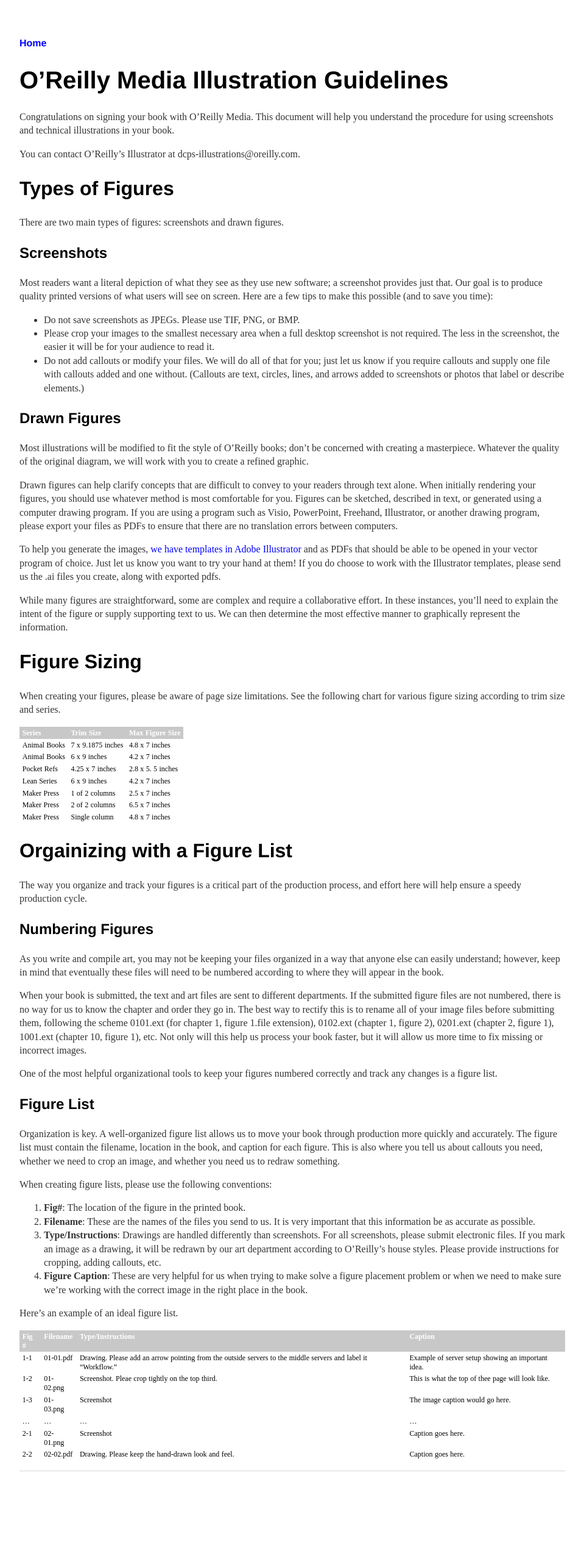
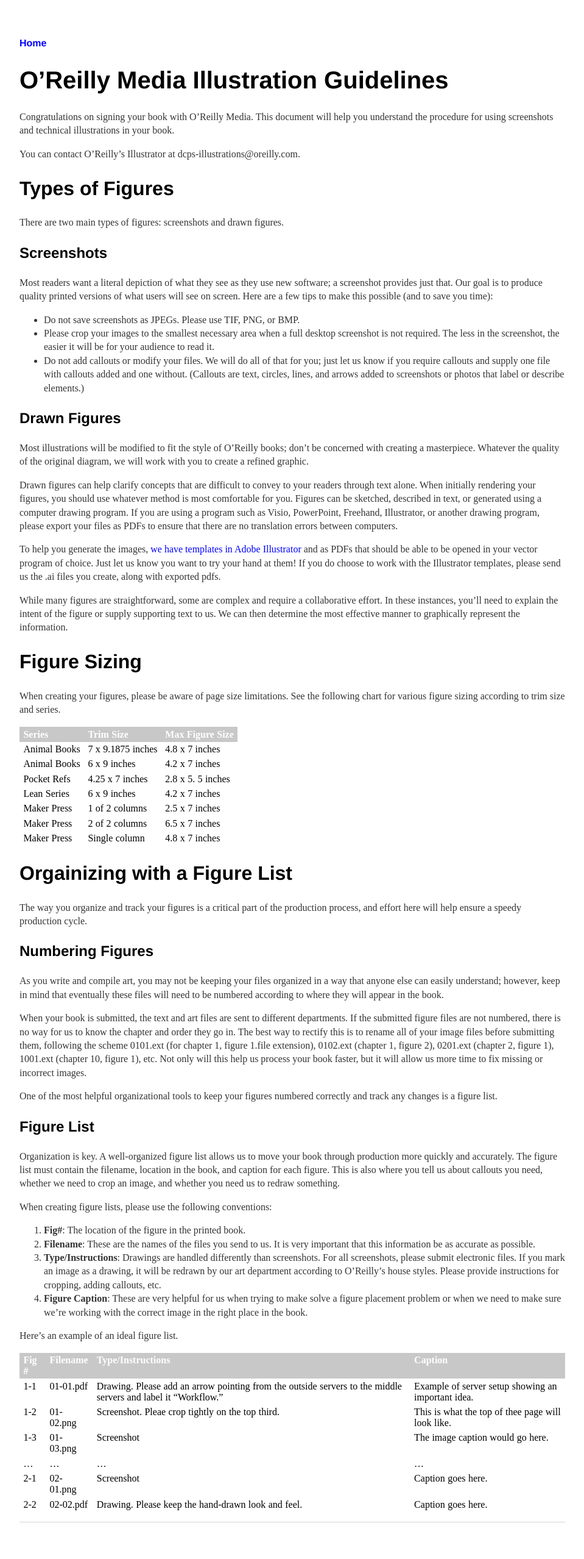
Before and after one commit to oreillymedia/production-resources, a Jekyll site: the page built from illustrations/index.md, in a window 1280 px wide. Shown: the whole page at 61% size, without its empty margins (160-1119 px from the left). Built offline with Jekyll 4.4.1, drawn with Linux system fonts in a browser that asks for light colours; before the commit the page ends 2473 px from its top, so only the background shows below that.

Commit message:
Update main.css

```diff
--- a/css/main.css
+++ b/css/main.css
@@ -80,7 +80,6 @@
 
 td, th {
   padding: 0.2em 0.4em 0.2em 0.4em;
-  font-size: 9pt;
   vertical-align: top;
   text-align: left;
   word-spacing: 0.3pt;
@@ -88,14 +87,11 @@
 
 thead tr th {
   font-weight: 600;
-  color: cmyk(0%,0%,0%,0%);
-  background-color: cmyk(0%,0%,0%,100%);
 }
 
 /*lists within tables*/
 table ul li,
 table ol li{
- font-size: 9pt;
  margin: 0 0 0 8pt;
 }
 
```
